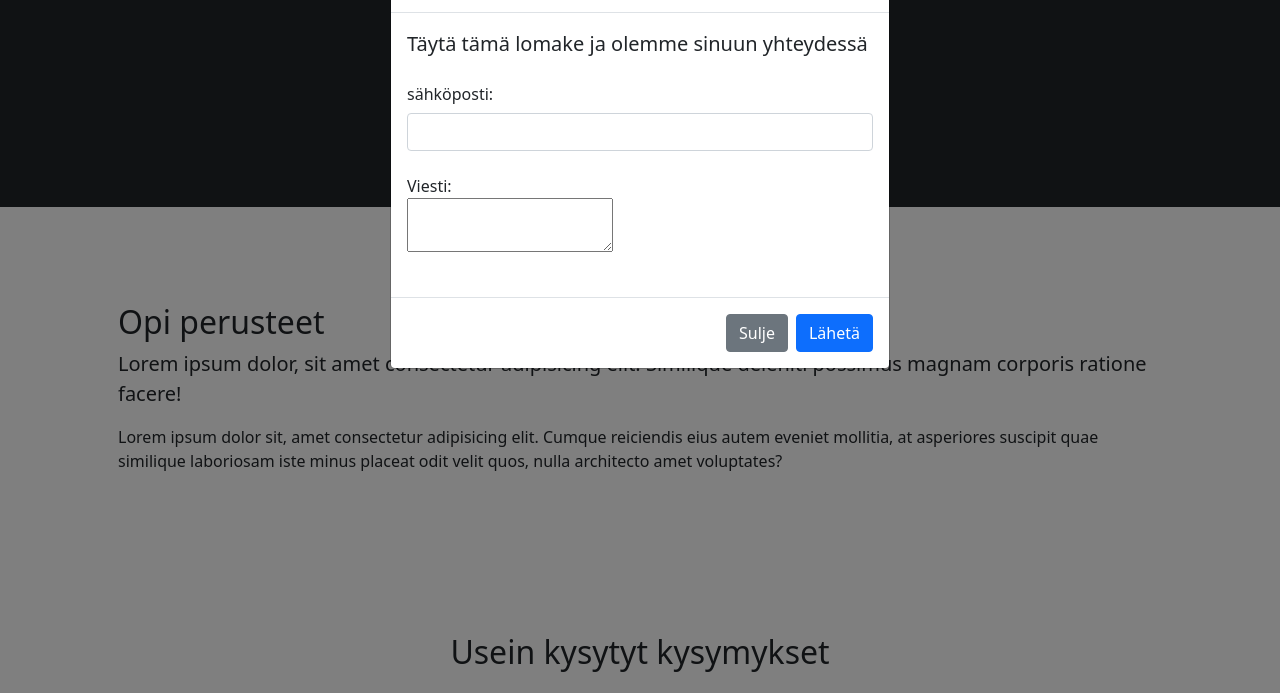
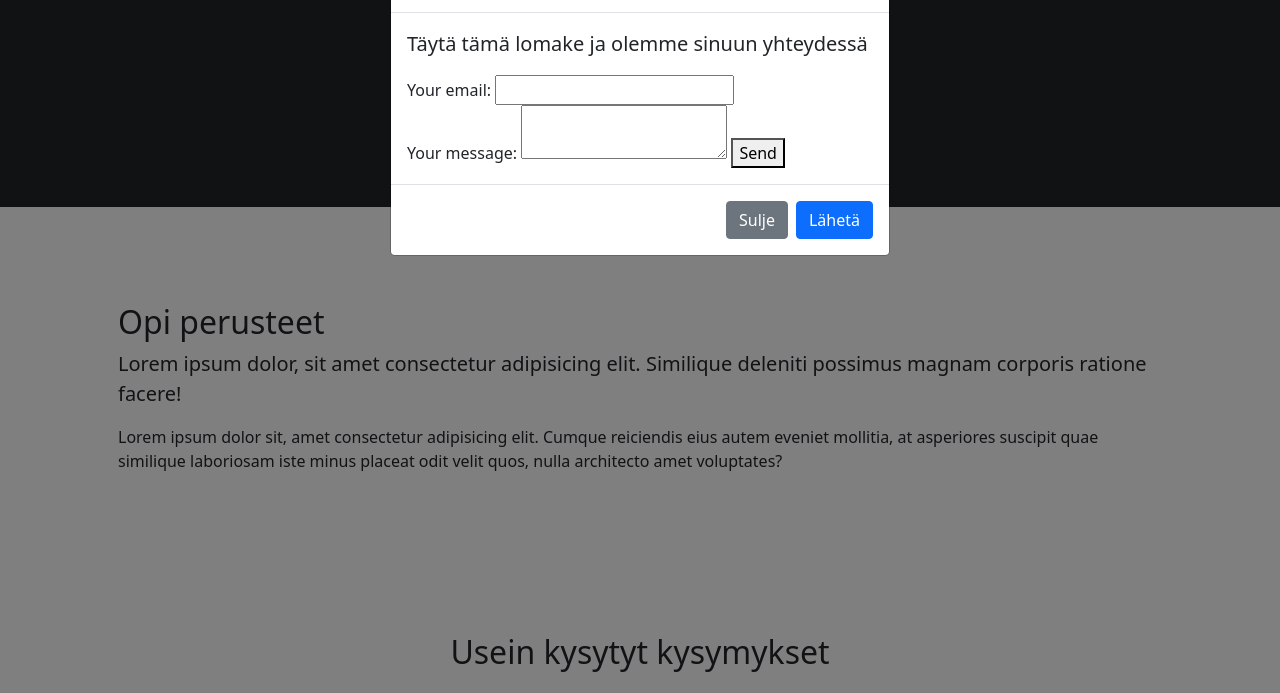
Before and after one commit to stocke/CH-Rovaniemi-sivut, a plain HTML site: page index.html in a window 1280 px wide. Both pictures are taken after a click on the button "Ilmoittaudu". Shown: the part 79-772 px from the top of the page. Drawn offline with nearby package versions, Linux system fonts and the light colour scheme.

Commit message:
Form test 2

```diff
--- a/index.html
+++ b/index.html
@@ -300,14 +300,16 @@
                 <div class="modal-body">
                     <p class="lead">Täytä tämä lomake ja olemme sinuun yhteydessä</p>
                     <form action="https://formspree.io/f/xgerrwow" method="POST">
-                        <div class="mb-3">
-                            <label for="email" class="col-form-label">sähköposti:</label>
-                            <input type="email" class="form-control" name="_replyto" id="email" />
-                        </div>
-                        <div class="mb-3">
-                            <label for="message" class="col-form-label">Viesti:<br><textarea
-                                    name="message"></textarea></label>
-                        </div>
+                        <label>
+                            Your email:
+                            <input type="email" name="_replyto">
+                        </label>
+                        <label>
+                            Your message:
+                            <textarea name="message"></textarea>
+                        </label>
+                        <!-- your other form fields go here -->
+                        <button type="submit">Send</button>
                     </form>
                 </div>
                 <div class="modal-footer">
```
